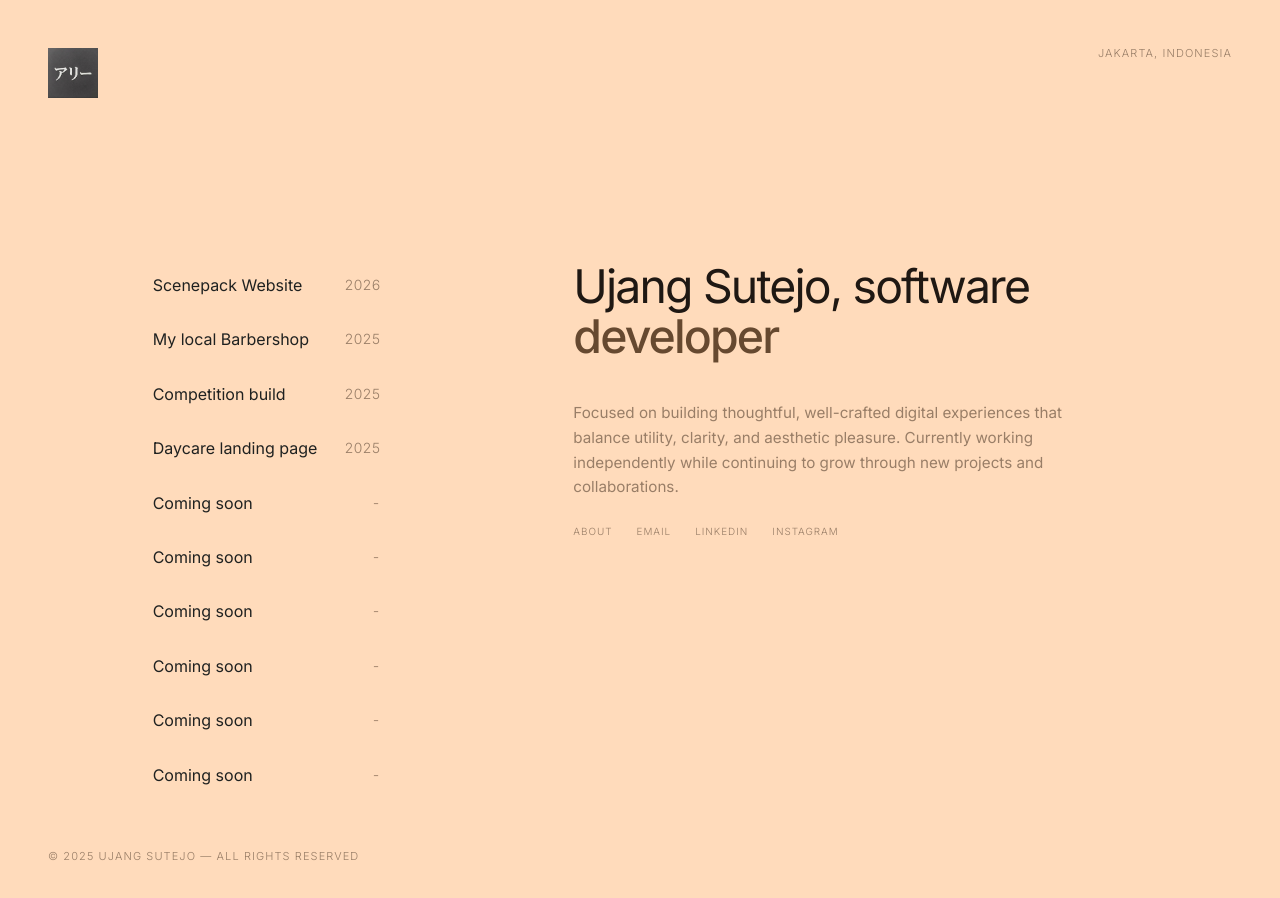
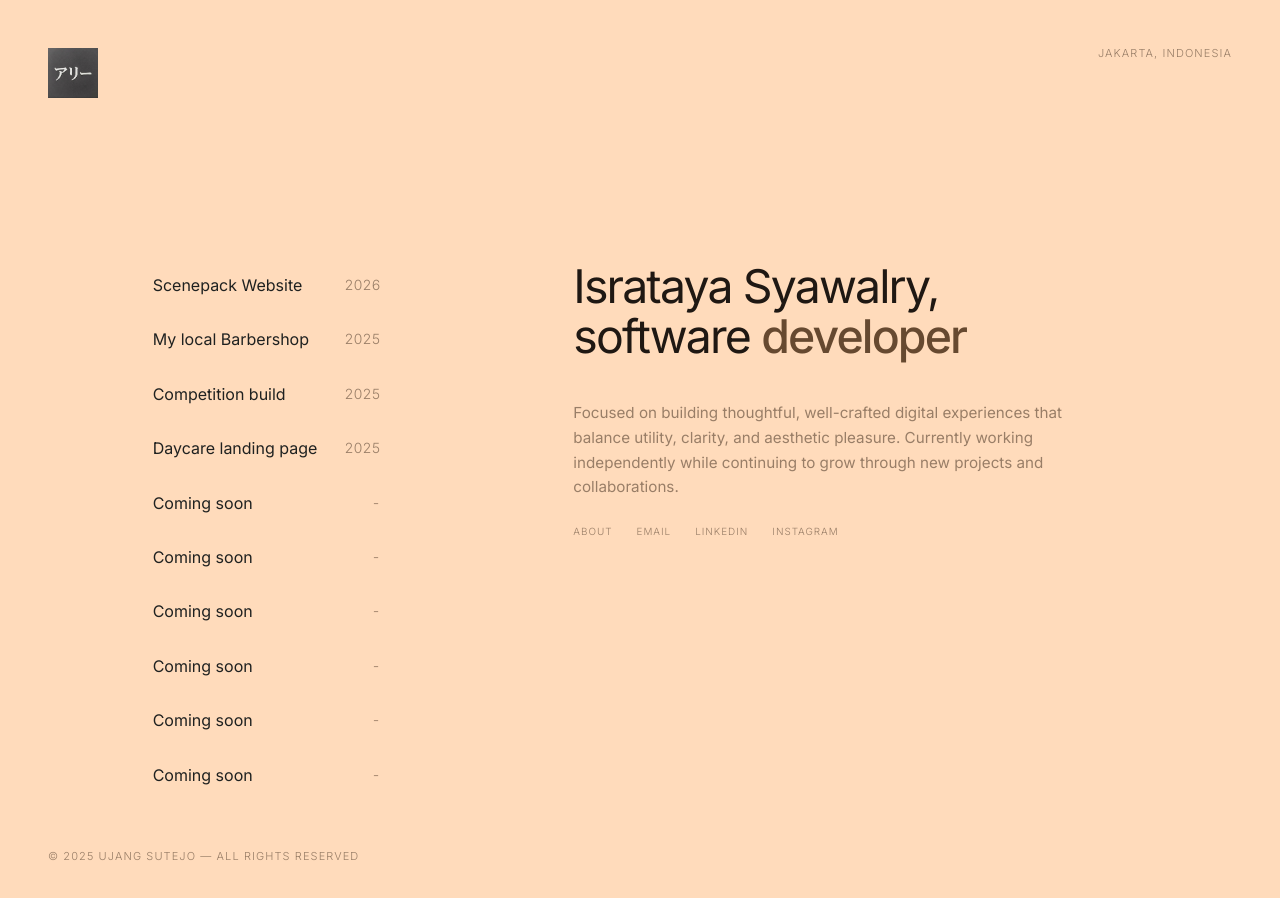
Before and after one commit to UjangSutejo/portofolio, a Next.js app: page / in a window 1280 px wide. Shown: the top 898 px of the page. Built offline with nearby package versions, Linux system fonts and the light colour scheme; a web font is replaced by a local one.

Commit message:
Update portfolioIntro with new headline name

```diff
--- a/src/app/data/portfolio-content.ts
+++ b/src/app/data/portfolio-content.ts
@@ -209,7 +209,7 @@ export const profileSwitcher = {
 };
 
 export const portfolioIntro = {
-  headlineName: "Ujang Sutejo",
+  headlineName: "Isrataya Syawalry",
   companyName: "developer",
   bio: "Focused on building thoughtful, well-crafted digital experiences that balance utility, clarity, and aesthetic pleasure. Currently working independently while continuing to grow through new projects and collaborations.",
   location: "Jakarta, Indonesia",
```
